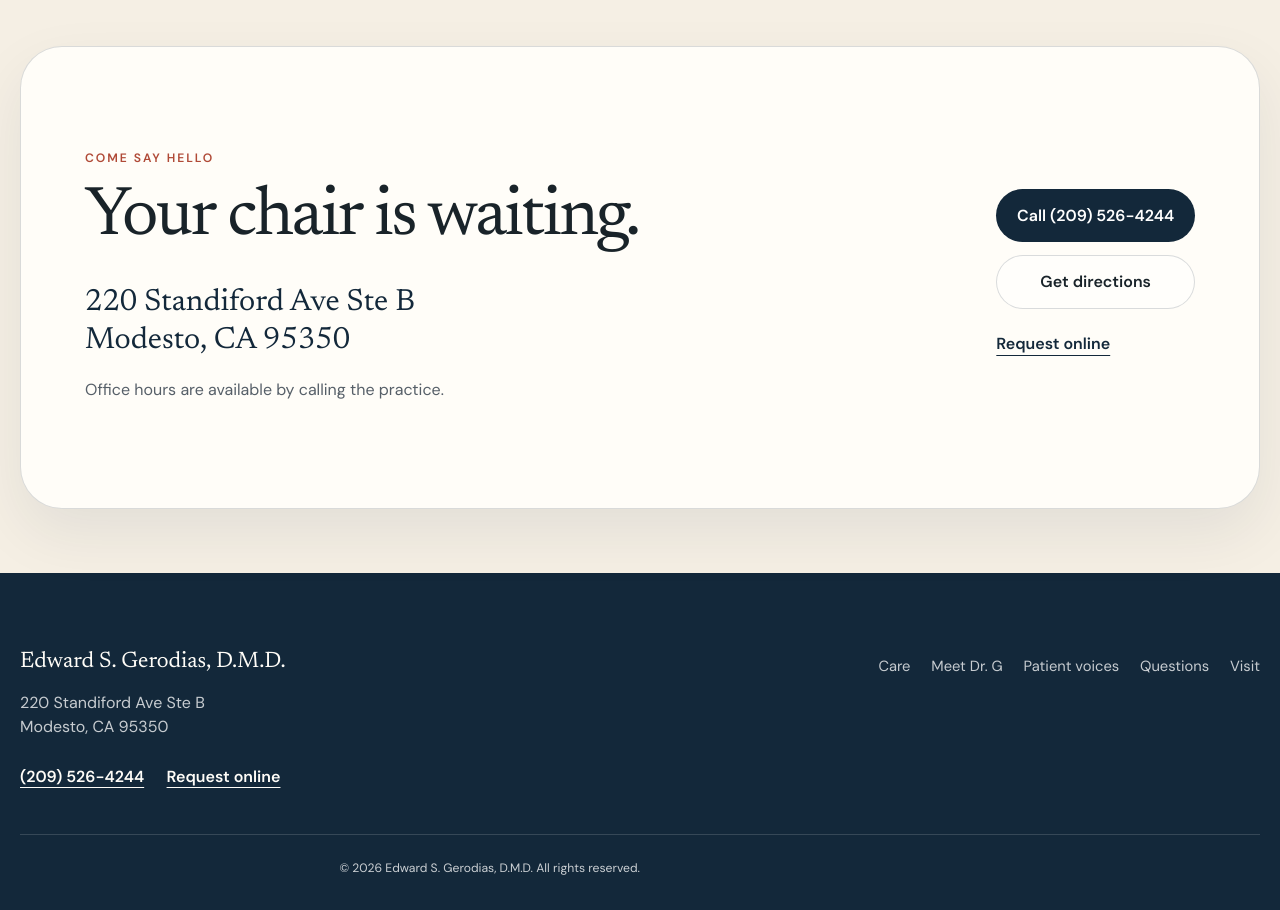
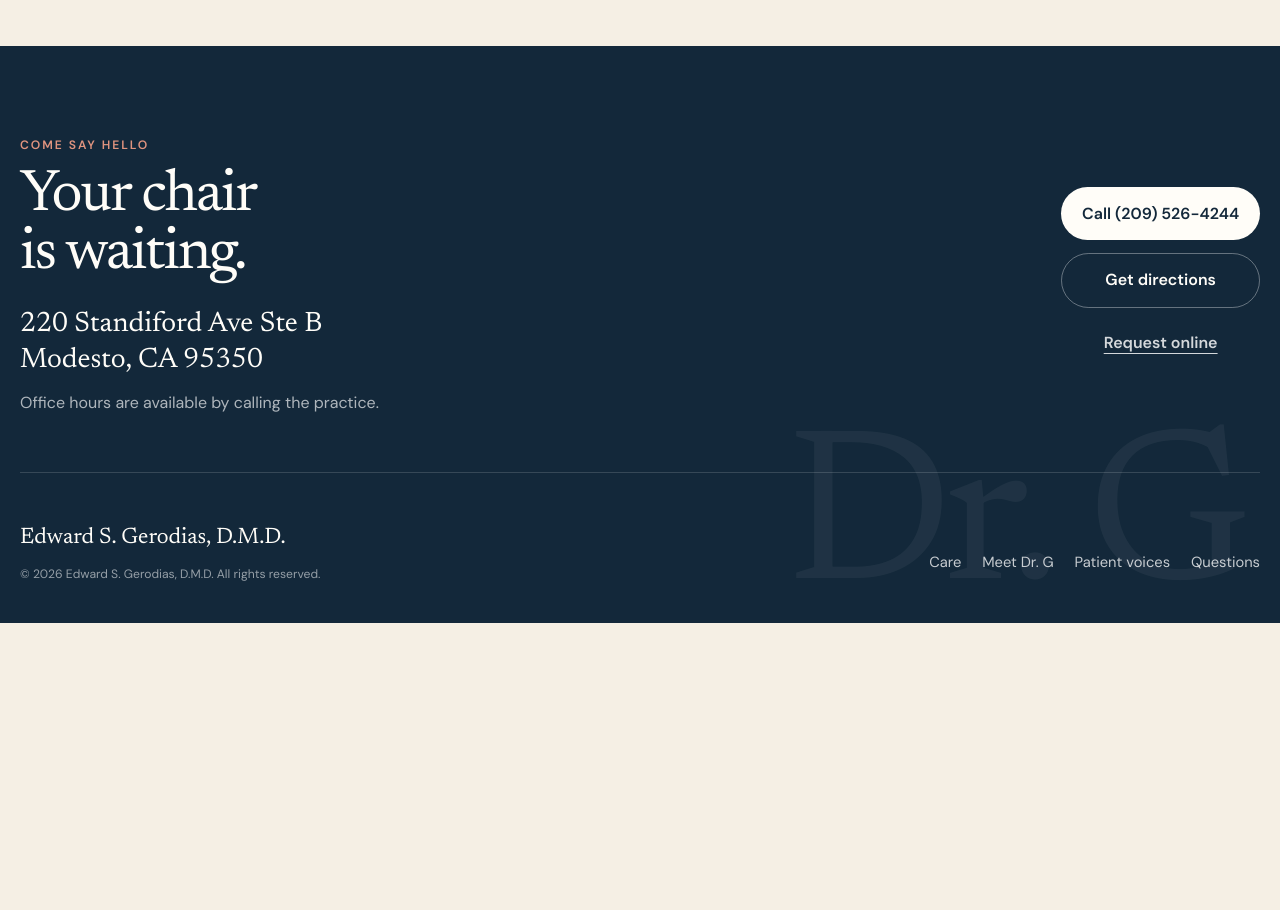
Before and after one commit to Jabach811/edward-gerodias-dental, a website: page index.html in a window 1280 px wide. Shown: the part 5080-5990 px from the top of the page. After the commit the page ends 5703 px from the top, so only its background shows below. Drawn offline with Linux system fonts and the light colour scheme.

Commit message:
Refine contact footer

```diff
--- a/index.html
+++ b/index.html
@@ -222,40 +222,36 @@
       </div>
     </section>
 
-    <section id="visit" class="section visit-section">
-      <div>
+  </main>
+
+  <footer id="visit" class="site-footer">
+    <span class="footer-ghost" aria-hidden="true">Dr. G</span>
+    <div class="footer-invite">
+      <div class="footer-invite-copy">
         <p class="eyebrow">Come say hello</p>
         <h2>Your chair is waiting.</h2>
         <address>220 Standiford Ave Ste B<br>Modesto, CA 95350</address>
-        <p>Office hours are available by calling the practice.</p>
+        <p class="footer-hours">Office hours are available by calling the practice.</p>
       </div>
-      <div class="visit-actions">
-        <a class="button button-primary" href="tel:+12095264244">Call (209) 526-4244</a>
-        <a class="button button-quiet" href="https://www.google.com/maps/search/?api=1&amp;query=220%20Standiford%20Ave%20Ste%20B%20Modesto%20CA%2095350">Get directions</a>
-        <a class="text-link" href="https://schedule.solutionreach.com/scheduling/subscriber/48415/scheduler-basic">Request online</a>
+      <div class="footer-invite-actions">
+        <a class="button button-invert" href="tel:+12095264244">Call (209) 526-4244</a>
+        <a class="button button-ghost" href="https://www.google.com/maps/search/?api=1&amp;query=220%20Standiford%20Ave%20Ste%20B%20Modesto%20CA%2095350">Get directions</a>
+        <a class="footer-textlink" href="https://schedule.solutionreach.com/scheduling/subscriber/48415/scheduler-basic">Request online</a>
       </div>
-    </section>
-  </main>
+    </div>
 
-  <footer class="site-footer">
-    <div class="footer-top">
-      <div class="footer-brand">
+    <div class="footer-base">
+      <div class="footer-base-brand">
         <p class="footer-name">Edward S. Gerodias, D.M.D.</p>
-        <address>220 Standiford Ave Ste B<br>Modesto, CA 95350</address>
-        <div class="footer-links">
-          <a href="tel:+12095264244">(209) 526-4244</a>
-          <a href="https://schedule.solutionreach.com/scheduling/subscriber/48415/scheduler-basic">Request online</a>
-        </div>
+        <p class="demo-note">&copy; 2026 Edward S. Gerodias, D.M.D. All rights reserved.</p>
       </div>
       <nav class="footer-nav" aria-label="Footer">
         <a href="#care">Care</a>
         <a href="#doctor">Meet Dr. G</a>
         <a href="#voices">Patient voices</a>
         <a href="#questions">Questions</a>
-        <a href="#visit">Visit</a>
       </nav>
     </div>
-    <p class="demo-note">&copy; 2026 Edward S. Gerodias, D.M.D. All rights reserved.</p>
   </footer>
 </body>
 </html>
--- a/styles.css
+++ b/styles.css
@@ -732,38 +732,73 @@ h1 em {
   color: var(--muted);
 }
 
-.visit-section {
+.site-footer {
   position: relative;
   overflow: hidden;
+  padding: clamp(3.5rem, 7vw, 6rem) max(20px, calc((100vw - var(--max)) / 2)) 2.4rem;
+  background: var(--navy);
+  color: var(--porcelain);
+}
+
+.footer-ghost {
+  position: absolute;
+  right: clamp(.5rem, 3vw, 2.5rem);
+  bottom: clamp(-.4rem, 1vw, .6rem);
+  z-index: 0;
+  margin: 0;
+  font-family: var(--serif);
+  font-size: clamp(6rem, 17vw, 15rem);
+  font-weight: 400;
+  line-height: .8;
+  letter-spacing: -.04em;
+  color: rgba(255, 255, 255, .05);
+  pointer-events: none;
+  user-select: none;
+}
+
+.footer-invite,
+.footer-base {
+  position: relative;
+  z-index: 1;
+}
+
+footer p {
+  margin: 0;
+}
+
+.footer-invite {
   display: grid;
   grid-template-columns: 1fr auto;
   align-items: center;
-  gap: 3rem;
-  margin-bottom: clamp(2rem, 5vw, 5rem);
-  padding-inline: clamp(1.5rem, 5vw, 5rem);
-  border: 1px solid var(--line);
-  border-radius: calc(var(--radius) * 1.5);
-  background: var(--porcelain);
-  box-shadow: 0 24px 60px rgba(19, 40, 58, .08);
+  gap: clamp(2rem, 6vw, 5rem);
+  padding-bottom: clamp(2.5rem, 5vw, 3.5rem);
+  border-bottom: 1px solid rgba(255, 255, 255, .15);
 }
 
-.visit-section h2 {
-  max-width: 760px;
+.footer-invite .eyebrow {
+  color: #e0947f;
 }
 
-.visit-section address {
-  color: var(--navy);
-  font-family: var(--serif);
-  font-size: clamp(1.4rem, 2.4vw, 2.3rem);
-  font-style: normal;
-  line-height: 1.25;
+.footer-invite h2 {
+  max-width: 12ch;
+  margin: .8rem 0 1.4rem;
+  font-size: clamp(2.4rem, 4.6vw, 4.2rem);
 }
 
-.visit-section > div:first-child > p:last-child {
-  color: var(--muted);
+.footer-invite address {
+  color: var(--porcelain);
+  font-family: var(--serif);
+  font-size: clamp(1.3rem, 2.2vw, 1.9rem);
+  font-style: normal;
+  line-height: 1.3;
 }
 
-.visit-actions {
+.footer-hours {
+  margin-top: .7rem;
+  color: rgba(255, 255, 255, .66);
+}
+
+.footer-invite-actions {
   min-width: min(100%, 260px);
   display: flex;
   flex-direction: column;
@@ -771,23 +806,38 @@ h1 em {
   gap: .8rem;
 }
 
-.site-footer {
-  padding: clamp(3rem, 6vw, 4.5rem) max(20px, calc((100vw - var(--max)) / 2)) 2rem;
-  background: var(--navy);
+.button-ghost {
+  border: 1px solid rgba(255, 255, 255, .35);
+  background: transparent;
   color: var(--porcelain);
 }
 
-.footer-top {
+.button-ghost:hover {
+  background: rgba(255, 255, 255, .08);
+}
+
+.footer-textlink {
+  min-height: 44px;
+  display: inline-flex;
+  align-items: center;
+  justify-content: center;
+  color: rgba(255, 255, 255, .82);
+  font-weight: 600;
+  text-decoration-thickness: 1px;
+  text-underline-offset: .3em;
+}
+
+.footer-textlink:hover {
+  color: var(--brass);
+}
+
+.footer-base {
   display: flex;
   flex-wrap: wrap;
   justify-content: space-between;
-  gap: 2.5rem;
-  padding-bottom: 2.2rem;
-  border-bottom: 1px solid rgba(255, 255, 255, .15);
-}
-
-footer p {
-  margin: 0;
+  align-items: flex-end;
+  gap: 1.5rem 2.5rem;
+  margin-top: clamp(2rem, 4vw, 3rem);
 }
 
 .footer-name {
@@ -795,32 +845,10 @@ footer p {
   font-size: 1.4rem;
 }
 
-.footer-brand address {
-  margin-top: .6rem;
-  color: rgba(255, 255, 255, .76);
-  font-style: normal;
-  line-height: 1.5;
-}
-
-.footer-links {
-  display: flex;
-  flex-wrap: wrap;
-  gap: .6rem 1.4rem;
-  margin-top: 1rem;
-}
-
-.footer-links a {
-  min-height: 44px;
-  display: inline-flex;
-  align-items: center;
-  color: var(--porcelain);
-  font-weight: 600;
-  text-decoration-thickness: 1px;
-  text-underline-offset: .3em;
-}
-
-.footer-links a:hover {
-  color: var(--brass);
+.demo-note {
+  margin-top: .55rem;
+  color: rgba(255, 255, 255, .55);
+  font-size: .76rem;
 }
 
 .footer-nav {
@@ -842,14 +870,6 @@ footer p {
 
 .footer-nav a:hover {
   color: var(--porcelain);
-}
-
-.demo-note {
-  max-width: 620px;
-  margin-top: 1.5rem;
-  color: rgba(255, 255, 255, .78);
-  font-size: .76rem;
-  text-align: right;
 }
 
 @media (max-width: 900px) {
@@ -915,12 +935,12 @@ footer p {
     align-self: start;
   }
 
-  .visit-section {
+  .footer-invite {
     grid-template-columns: 1fr;
     align-items: start;
   }
 
-  .visit-actions {
+  .footer-invite-actions {
     min-width: 0;
   }
 }
@@ -998,8 +1018,7 @@ footer p {
     min-height: 360px;
   }
 
-  .hero-actions,
-  .visit-actions {
+  .hero-actions {
     align-items: stretch;
     flex-direction: column;
   }
@@ -1076,17 +1095,14 @@ footer p {
     display: none;
   }
 
-  .footer-top {
+  .footer-base {
     flex-direction: column;
-    gap: 2rem;
+    align-items: flex-start;
+    gap: 1.8rem;
   }
 
   .footer-nav {
     justify-content: flex-start;
-  }
-
-  .demo-note {
-    text-align: left;
   }
 }
 
```
